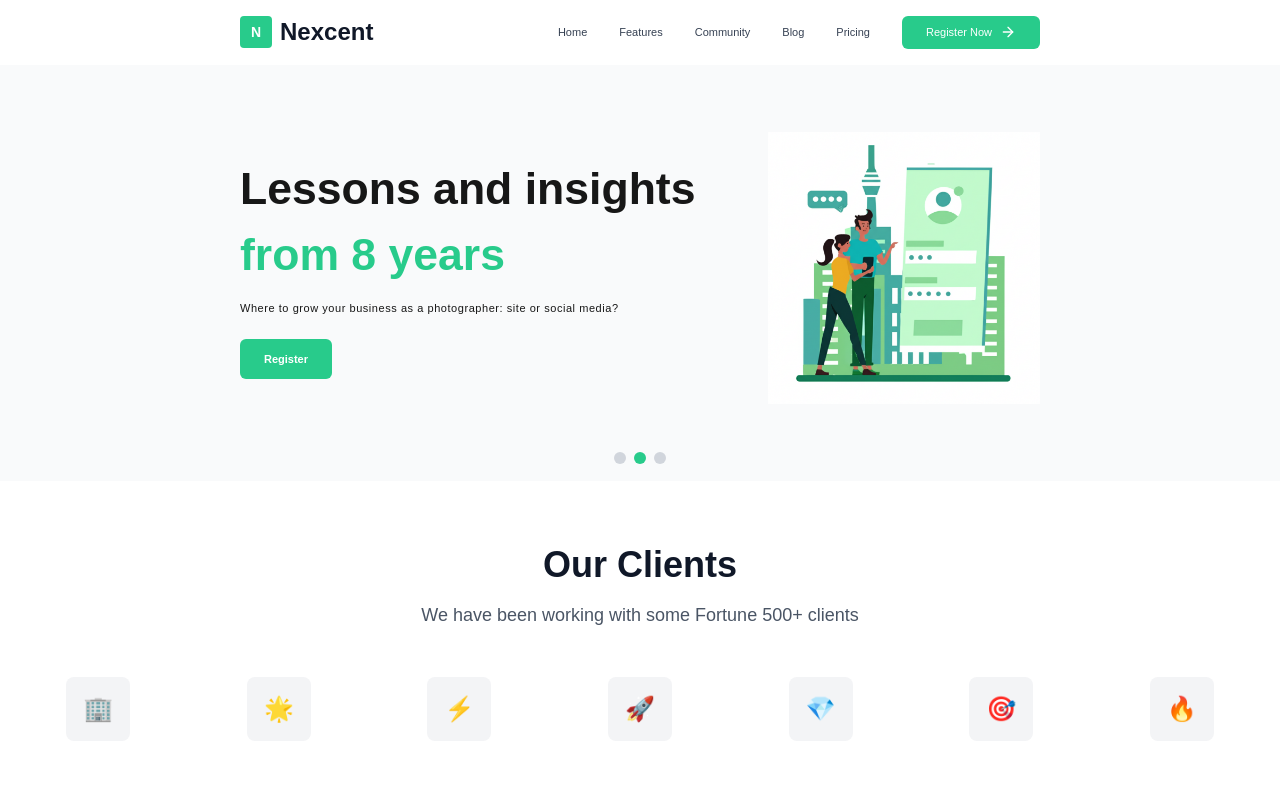
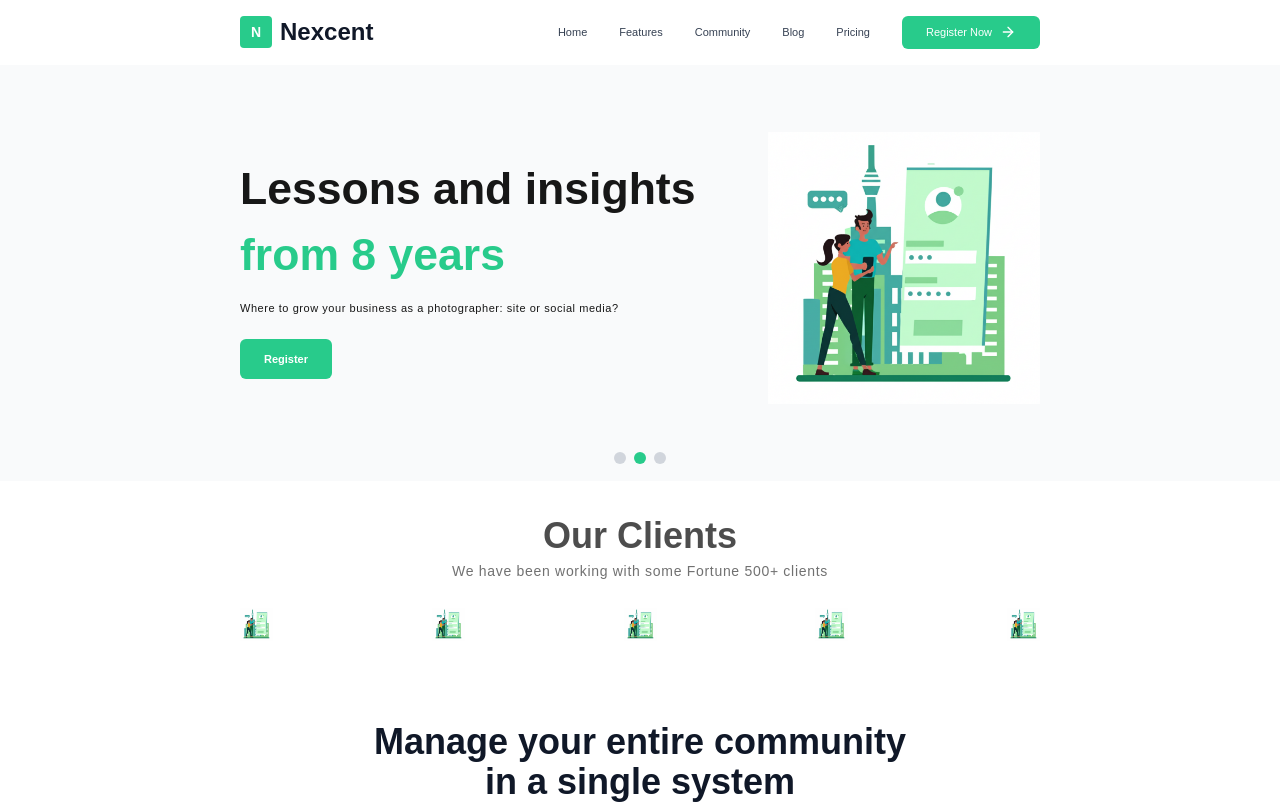
Before and after one commit to chappy-666/figma-minimal-clone, a Next.js app in the folder src/: page / in a window 1280 px wide. Shown: the top 804 px of the page. Built offline with nearby package versions, Linux system fonts and the light colour scheme.

Commit message:
adjust layout of clients section

```diff
--- a/src/app/page.tsx
+++ b/src/app/page.tsx
@@ -214,24 +214,26 @@ export default function Home() {
       </section>
 
       {/* Clients Section */}
-      <section className="bg-white py-16">
-        <div className="mx-auto px-6 max-w-7xl text-center">
-          <h2 className="mb-4 font-bold text-gray-900 text-2xl md:text-4xl">
+      <section className="bg-white mt-[28px] h-[133px]">
+        <div className="mx-auto w-[1000px] text-center">
+          <h2 className="font-semibold text-[#4D4D4D] text-[36px]">
             Our Clients
           </h2>
-          <p className="mb-12 text-gray-600 text-base md:text-lg">
+          <p className="mb-[11px] text-[#717171] text-[14px] leading-[16.7px] tracking-wider">
             We have been working with some Fortune 500+ clients
           </p>
 
-          <div className="justify-items-center items-center gap-8 grid grid-cols-3 md:grid-cols-7">
-            {clientLogos.map((client, index) => (
-              <div key={index} className="group cursor-pointer">
-                <div className="flex justify-center items-center bg-gray-100 group-hover:bg-green-50 rounded-lg w-16 h-16 transition-colors">
-                  <span className="text-2xl group-hover:scale-110 transition-transform">
-                    {client.icon}
-                  </span>
-                </div>
-              </div>
+          <div className="flex justify-between items-center mx-auto w-[800px] h-[68px]">
+            {Array.from({ length: 5 }).map((_, index) => (
+              <Image
+                key={index}
+                src="/ui_ux_conversation.png"
+                alt="Pixelgrade Story"
+                width={33}
+                height={33}
+                className="w-[33px] h-[33px]"
+                priority
+              />
             ))}
           </div>
         </div>
```
